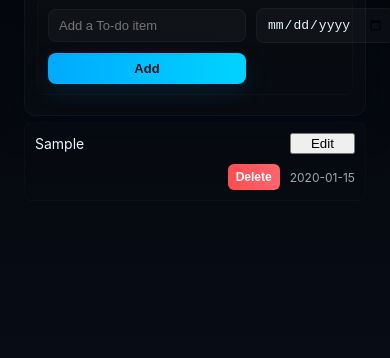
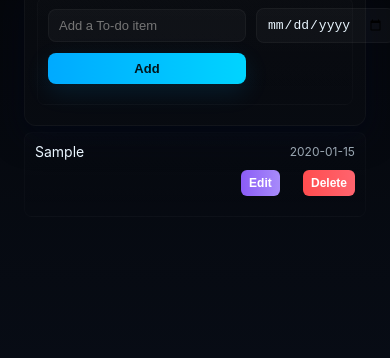
Before and after one commit to nasirabubakar-dev/todo-list, a plain HTML site: page index.html in a window 390 px wide. Both pictures are taken after typing "Sample", "2020-01-15" into the empty fields and a click on the button "Add". Shown: the part 88-446 px from the top of the page. Drawn offline with Linux system fonts and the light colour scheme.

Commit message:
Style edit button and update todo row layout

```diff
--- a/styles.css
+++ b/styles.css
@@ -7,6 +7,8 @@
   --accent-2: #00d4ff;
   --success: #34c759;
   --danger: #ff4d4f;
+  --edit: #8b5cf6;
+  --edit-hover: #a78bfa;
   --glass: rgba(255,255,255,0.03);
   --radius: 12px;
   --max-width: 920px;
@@ -25,7 +27,6 @@ html, body {
   -moz-osx-font-smoothing: grayscale;
 }
 
-/* Page container */
 .container {
   max-width: var(--max-width);
   margin: 48px auto;
@@ -33,10 +34,9 @@ html, body {
   width: calc(100% - 48px);
 }
 
-/* Header / title */
 .todo-list-title {
   text-align: center;
-  margin: 12px 22px ;
+  margin: 12px 22px;
   font-size: 28px;
   font-weight: 600;
   letter-spacing: 0.6px;
@@ -44,7 +44,6 @@ html, body {
   text-shadow: 0 3px 18px rgba(0, 212, 255, 0.06);
 }
 
-/* Card with subtle glass effect */
 .card {
   background: linear-gradient(180deg, rgba(255,255,255,0.02), rgba(255,255,255,0.01));
   border-radius: var(--radius);
@@ -53,7 +52,6 @@ html, body {
   border: 1px solid rgba(255,255,255,0.03);
 }
 
-/* Input row */
 .todo-input-row {
   display: grid;
   grid-template-columns: 1fr 220px 120px;
@@ -72,13 +70,13 @@ html, body {
   outline: none;
   transition: transform .12s ease, box-shadow .12s ease, border-color .12s;
 }
+
 .todoinput:focus, .dueDate:focus {
   box-shadow: 0 6px 20px rgba(0,170,255,0.12);
   border-color: rgba(0,170,255,0.28);
   transform: translateY(-1px);
 }
 
-/* Add button */
 .add-todo-button {
   background: linear-gradient(90deg, var(--accent), var(--accent-2));
   border-radius: 10px;
@@ -90,18 +88,15 @@ html, body {
   cursor: pointer;
   transition: transform .12s ease, opacity .12s;
 }
+
 .add-todo-button:hover { transform: translateY(-3px); opacity: .98; }
 .add-todo-button:active { transform: translateY(0); }
 
-/* TODO rows container */
-#todoListOutput {
-  margin-top: 6px;
-}
+#todoListOutput { margin-top: 6px; }
 
-/* Each todo row */
 .todo-row {
   display: grid;
-  grid-template-columns: 1fr 180px 100px;
+  grid-template-columns: 1fr 180px 80px 100px;
   gap: 12px;
   align-items: center;
   padding: 10px;
@@ -111,24 +106,43 @@ html, body {
   border: 1px solid rgba(255,255,255,0.02);
   transition: background .15s ease, transform .12s ease;
 }
+
 .todo-row:hover {
   background: linear-gradient(180deg, rgba(255,255,255,0.025), rgba(255,255,255,0.01));
   transform: translateY(-3px);
 }
 
-/* Name and due date text */
 .todo-name {
   font-size: 16px;
   color: #eaf6ff;
   word-break: break-word;
 }
+
 .todo-due {
   font-size: 14px;
   color: var(--muted);
   text-align: left;
 }
 
-/* Delete button */
+.edit-todo-button {
+  background: linear-gradient(90deg, var(--edit), var(--edit-hover));
+  color: white;
+  border: none;
+  padding: 8px 10px;
+  border-radius: 8px;
+  cursor: pointer;
+  font-weight: 600;
+  transition: transform .12s ease, box-shadow .12s ease, opacity .12s ease;
+}
+
+.edit-todo-button:hover {
+  transform: translateY(-2px);
+  box-shadow: 0 8px 20px rgba(139,92,246,0.18);
+  opacity: .96;
+}
+
+.edit-todo-button:active { transform: translateY(0); }
+
 .delete-todo-button {
   background: linear-gradient(90deg, rgba(255,77,79,1), rgba(255,100,110,1));
   color: white;
@@ -139,10 +153,10 @@ html, body {
   font-weight: 600;
   transition: transform .12s, box-shadow .12s, opacity .12s;
 }
+
 .delete-todo-button:hover { transform: translateY(-2px); box-shadow: 0 8px 20px rgba(255,77,79,0.14); }
 .delete-todo-button:active { transform: translateY(0); }
 
-/* Empty state */
 .empty {
   text-align: center;
   padding: 22px;
@@ -151,123 +165,40 @@ html, body {
   background: rgba(255,255,255,0.01);
 }
 
-/* Responsiveness */
 @media (max-width: 1024px) {
-  .container {
-    padding: 20px;
-    width: calc(100% - 40px);
-  }
-  .todo-list-title {
-    font-size: 28px;
-  }
-  .card {
-    padding: 20px;
-  }
-  .todo-input-row {
-    grid-template-columns: 1fr 200px 130px;
-    gap: 12px;
-  }
-  .todo-row {
-    grid-template-columns: 1fr 160px 110px;
-    gap: 12px;
-  }
+  .container { padding: 20px; width: calc(100% - 40px); }
+  .todo-list-title { font-size: 28px; }
+  .card { padding: 20px; }
+  .todo-input-row { grid-template-columns: 1fr 200px 130px; gap: 12px; }
+  .todo-row { grid-template-columns: 1fr 150px 80px 100px; gap: 10px; }
 }
 
 @media (max-width: 768px) {
-  .container {
-    padding: 16px;
-    width: calc(100% - 32px);
-    margin: 32px auto;
-  }
-  .todo-list-title {
-    font-size: 24px;
-    margin: 8px 16px;
-  }
-  .card {
-    padding: 16px;
-  }
-  .todo-input-row {
-    grid-template-columns: 1fr;
-    gap: 12px;
-  }
-  .todoinput, .dueDate {
-    padding: 10px 12px;
-    font-size: 14px;
-  }
-  .add-todo-button {
-    padding: 10px 24px;
-    font-size: 14px;
-  }
-  .todo-row {
-    display: grid;
-    grid-template-columns: 1fr auto;
-    grid-template-rows: auto auto;
-    gap: 10px;
-    padding: 12px;
-  }
-  .todo-name {
-    font-size: 15px;
-  }
-  .todo-due {
-    font-size: 13px;
-    order: 2;
-  }
-  .delete-todo-button {
-    justify-self: end;
-    padding: 8px 10px;
-    font-size: 13px;
-  }
+  .container { padding: 16px; width: calc(100% - 32px); margin: 32px auto; }
+  .todo-list-title { font-size: 24px; margin: 8px 16px; }
+  .card { padding: 16px; }
+  .todo-input-row { grid-template-columns: 1fr; gap: 12px; }
+  .todoinput, .dueDate { padding: 10px 12px; font-size: 14px; }
+  .add-todo-button { padding: 10px 24px; font-size: 14px; }
+  .todo-row { grid-template-columns: 1fr auto; grid-template-rows: auto auto auto; gap: 10px; padding: 12px; }
+  .todo-name { font-size: 15px; }
+  .todo-due { font-size: 13px; }
+  .edit-todo-button, .delete-todo-button { padding: 8px 10px; font-size: 13px; justify-self: end; }
 }
 
 @media (max-width: 480px) {
-  .container {
-    padding: 12px;
-    width: calc(100% - 24px);
-    margin: 24px auto;
-  }
-  .todo-list-title {
-    font-size: 20px;
-    margin: 6px 12px;
-  }
-  .card {
-    padding: 12px;
-    border-radius: 12px;
-  }
-  .todo-input-row {
-    margin-bottom: 16px;
-  }
-  .todoinput, .dueDate {
-    padding: 8px 10px;
-    font-size: 13px;
-    border-radius: 8px;
-  }
-  .add-todo-button {
-    padding: 8px 12px;
-    font-size: 13px;
-    border-radius: 8px;
-  }
-  .todo-row {
-    padding: 10px;
-    margin-bottom: 8px;
-    border-radius: 8px;
-  }
-  .todo-name {
-    font-size: 14px;
-  }
-  .todo-due {
-    font-size: 12px;
-  }
-  .delete-todo-button {
-    padding: 6px 8px;
-    font-size: 12px;
-    border-radius: 6px;
-  }
-  .empty {
-    padding: 20px;
-    font-size: 14px;
-  }
+  .container { padding: 12px; width: calc(100% - 24px); margin: 24px auto; }
+  .todo-list-title { font-size: 20px; margin: 6px 12px; }
+  .card { padding: 12px; border-radius: 12px; }
+  .todo-input-row { margin-bottom: 16px; }
+  .todoinput, .dueDate { padding: 8px 10px; font-size: 13px; border-radius: 8px; }
+  .add-todo-button { padding: 8px 12px; font-size: 13px; border-radius: 8px; }
+  .todo-row { padding: 10px; margin-bottom: 8px; border-radius: 8px; }
+  .todo-name { font-size: 14px; }
+  .todo-due { font-size: 12px; }
+  .edit-todo-button, .delete-todo-button { padding: 6px 8px; font-size: 12px; border-radius: 6px; }
+  .empty { padding: 20px; font-size: 14px; }
 }
 
-/* Utility */
 .small { font-size: 13px; color: var(--muted); }
 .center { text-align: center; }
```
